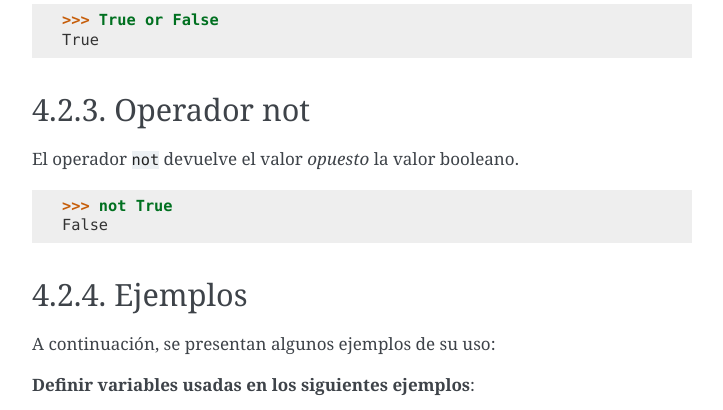
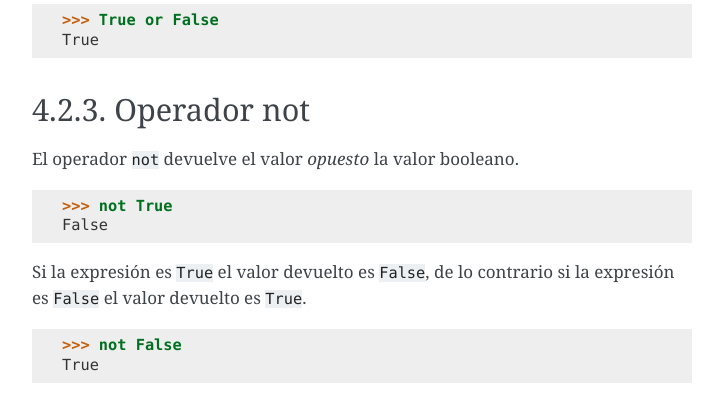
Before and after one commit to macagua/entrenamiento.python_basico, a Sphinx documentation site: the page built from source/leccion4/operadores_logicos.rst, in a window 1280 px wide and 900 px high, scrolled down 464 px, cut to the strip 0-410 px from the top of the window. Shown: the whole strip, without its empty margins (388-1111 px from the left). Built offline with Sphinx 7.4.7, drawn with Linux system fonts in a browser that asks for light colours.

Commit message:
Agregar mejoras mínimas al código en los operadores lógicos

```diff
--- a/source/leccion4/operadores_logicos.rst
+++ b/source/leccion4/operadores_logicos.rst
@@ -47,6 +47,14 @@ El operador ``not`` devuelve el valor *opuesto* la valor booleano.
 
     >>> not True
     False
+
+Si la expresión es ``True`` el valor devuelto es ``False``, de lo contrario si la
+expresión es ``False`` el valor devuelto es ``True``.
+
+::
+
+    >>> not False
+    True
 
 
 .. _python_opers_logi_ejs:
```
Also changed, not shown: source/leccion4/condicional_if.rst (+22 -1 lines).
